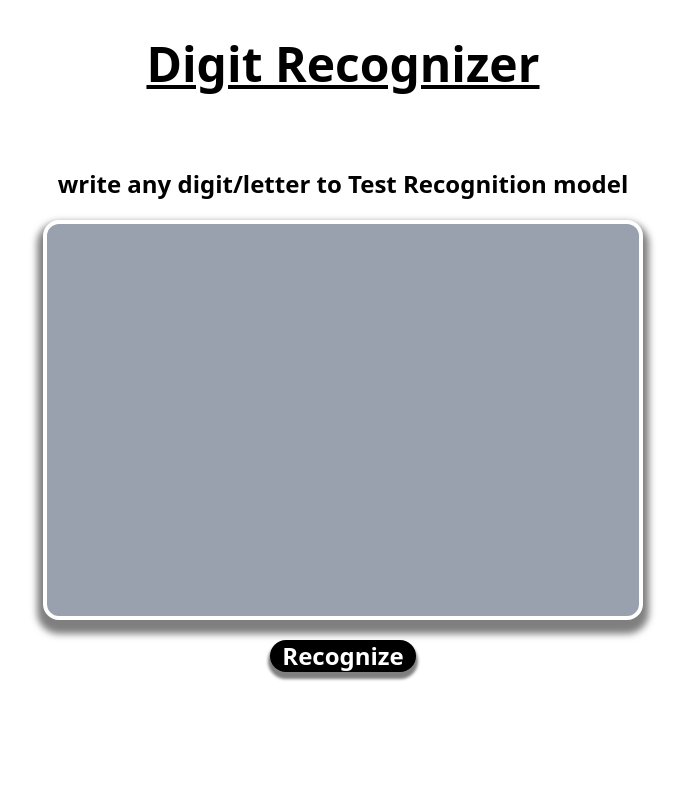
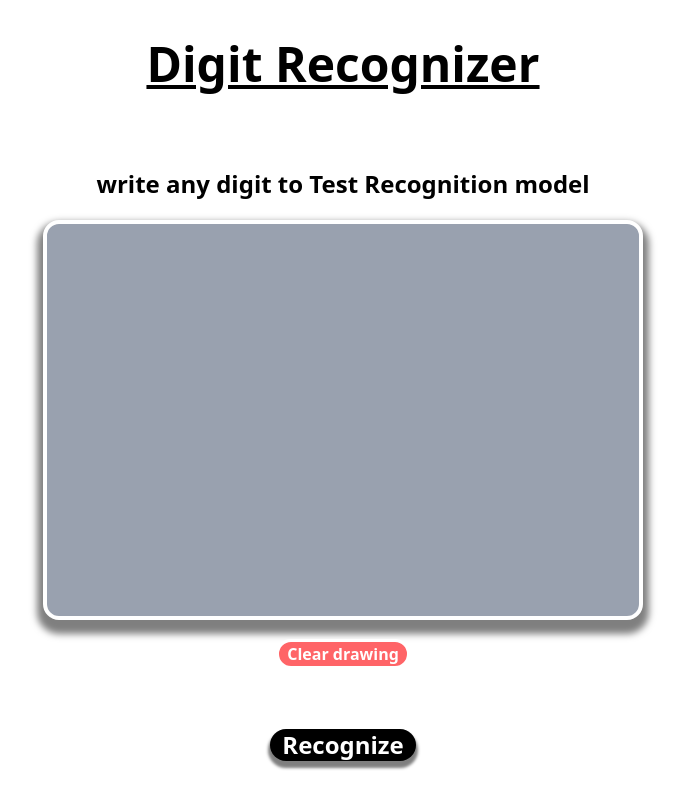
Before and after one commit to me-and-god/MNIST_Digit_Recognizer, a Next.js app in the folder frontend/: page / in a window 1280 px wide. Shown: the whole page, without its empty margins (297-982 px from the left). Built offline with nearby package versions, Linux system fonts and the light colour scheme.

Commit message:
drawing canvas create

```diff
--- /dev/null
+++ b/frontend/src/API/backendAPI.ts
@@ -0,0 +1,36 @@
+"use server";
+
+
+
+export async function Predict(formData: FormData) {
+
+    const response =  await fetch(
+        "http://127.0.0.1:8000/predict",
+        {
+            method: "POST",
+            headers: {
+                "Content-Type": "application/json"
+            },
+            body:JSON.stringify(
+                {
+                    image: formData
+                }
+            )
+        }
+    )
+
+
+    const result = await response.json();
+
+    if (!response.ok) {
+        return {
+            status: "invalid",
+            data: result.detail
+        }
+    }
+
+    return {
+        status: "valid",
+        data: result.prediction
+    }
+}
--- a/frontend/src/app/page.tsx
+++ b/frontend/src/app/page.tsx
@@ -1,11 +1,15 @@
 "use client";
 
+
+import DrawingCanvas from "@/components/CanvasDrawing";
 import { useState } from "react";
 
 
 
 export default function Home() {
   const [ result, setResult ] = useState(null);
+
+
 
   return (
 <>
@@ -15,23 +19,21 @@ export default function Home() {
       </div>
 
       <div className="flex justify-center items-center p-10">
-        <form action="" className="flex flex-col justify-center items-center gap-5">
-          <p className="text-2xl font-semibold">write any digit/letter to Test Recognition model</p>
-          <div  className="border-4 border-white shadow-[0_8px_7px_6px_rgba(0,0,0,0.5)] rounded-2xl w-150 h-100 bg-gray-400">
+          <div className="flex flex-col justify-center items-center gap-5">
+            <p className="text-2xl font-semibold">write any digit to Test Recognition model</p>
+            <div  className="border-4 border-white shadow-[0_8px_7px_6px_rgba(0,0,0,0.5)] rounded-2xl w-150 h-100 bg-gray-400 mb-5">
+              <DrawingCanvas />
+            </div>
+        </div>
 
-          </div>
-          <button className="bg-black text-white px-3 text-2xl font-bold rounded-2xl shadow-[0_5px_3px_2px_rgba(0,0,0,0.5)] focus:bg-white focus:text-black focus:scale-90 cursor-pointer">
-              Recognize
-          </button>
-        </form>
       </div>
 
 
       {
         result != null && (
 
-        <div className="flex flex-col justify-center items-center gap-3">
-          <p className="font-semibold">The digit/letter You wrote was : {}</p>
+        <div className="flex flex-col justify-center items-center gap-3 mt-30">
+          <p className="font-semibold">The digit You wrote was : {}</p>
           <div className="flex gap-5">
             <p className="font-semibold">Is this corect ?</p>
             <button className="bg-green-600 font-bold text-white px-3 rounded-2xl active:scale-105 cursor-pointer">Yes</button>
--- /dev/null
+++ b/frontend/src/components/CanvasDrawing.tsx
@@ -0,0 +1,112 @@
+
+"use client";
+
+import { useRef, useState } from "react";
+
+export default function DrawingCanvas() {
+  const canvasRef = useRef<HTMLCanvasElement>(null);
+  const [drawing, setDrawing] = useState(false);
+  const [drawingData, setDrawingData ] = useState("");
+
+
+  function startDrawing(
+    e: React.MouseEvent<HTMLCanvasElement>
+  ) {
+    const canvas = canvasRef.current!;
+    const ctx = canvas.getContext("2d")!;
+    const rect = canvas.getBoundingClientRect();
+
+    ctx.beginPath();
+    ctx.moveTo(
+      e.clientX - rect.left,
+      e.clientY - rect.top
+    );
+
+    setDrawing(true);
+  }
+
+  function draw(e: React.MouseEvent<HTMLCanvasElement>) {
+    if (!drawing) return;
+
+    const canvas = canvasRef.current!;
+    const ctx = canvas.getContext("2d")!;
+    const rect = canvas.getBoundingClientRect();
+
+    ctx.lineWidth = 3;
+    ctx.lineCap = "round";
+    ctx.strokeStyle = "#000000";
+
+    ctx.lineTo(
+      e.clientX - rect.left,
+      e.clientY - rect.top
+    );
+
+    ctx.stroke();
+  }
+
+  function stopDrawing() {
+    setDrawing(false);
+  }
+
+
+
+  function handleSubmit(
+    e: React.FormEvent<HTMLFormElement>
+  ) {
+
+
+    e.preventDefault();
+
+    const canvas = canvasRef.current!;
+    const data = canvas.toDataURL("image/png");
+
+    setDrawingData(data);
+
+    const formData = new FormData(e.currentTarget);
+    formData.set("drawing", data);
+
+    // Example: access the submitted drawing data
+    console.log(formData.get("drawing"));
+
+
+  }
+
+
+  function clearCanvas() {
+    const canvas = canvasRef.current!;
+    const ctx = canvas.getContext("2d")!;
+
+    ctx.clearRect(0, 0, canvas.width, canvas.height);
+  }
+
+  return (
+
+                    <form onSubmit={handleSubmit} className="flex flex-col gap-5 items-center">
+                        <canvas
+                            ref={canvasRef}
+                            width={600}
+                            height={400}
+                            style={{
+                            cursor: "crosshair",
+                            maxWidth: "100%",
+                            }}
+                            onMouseDown={startDrawing}
+                            onMouseMove={draw}
+                            onMouseUp={stopDrawing}
+                            onMouseLeave={stopDrawing}
+
+                        />
+
+                        <button
+                            onClick={clearCanvas}
+                            className="bg-red-400 px-2 rounded-2xl text-white font-semibold border-3 border-white"
+                            >
+                            Clear drawing
+                        </button>
+                        <button className="bg-black text-white px-3 text-2xl font-bold rounded-2xl shadow-[0_5px_3px_2px_rgba(0,0,0,0.5)] focus:bg-white focus:text-black focus:scale-90 cursor-pointer mt-10">
+                            Recognize
+                        </button>
+                    </form>
+
+  );
+}
```
Also changed, not shown: 2 other files (tests, documents, lock files or other folders).
